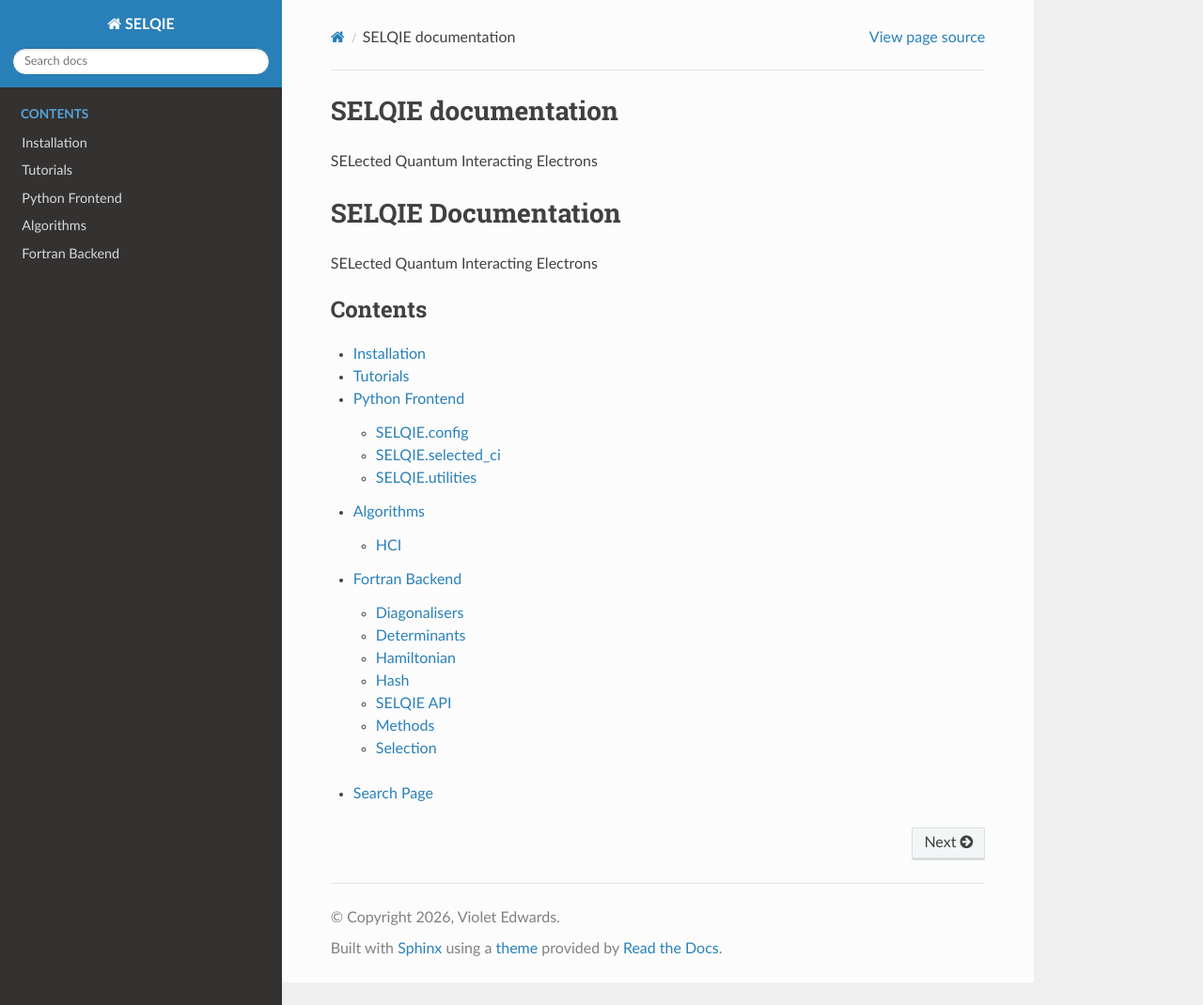
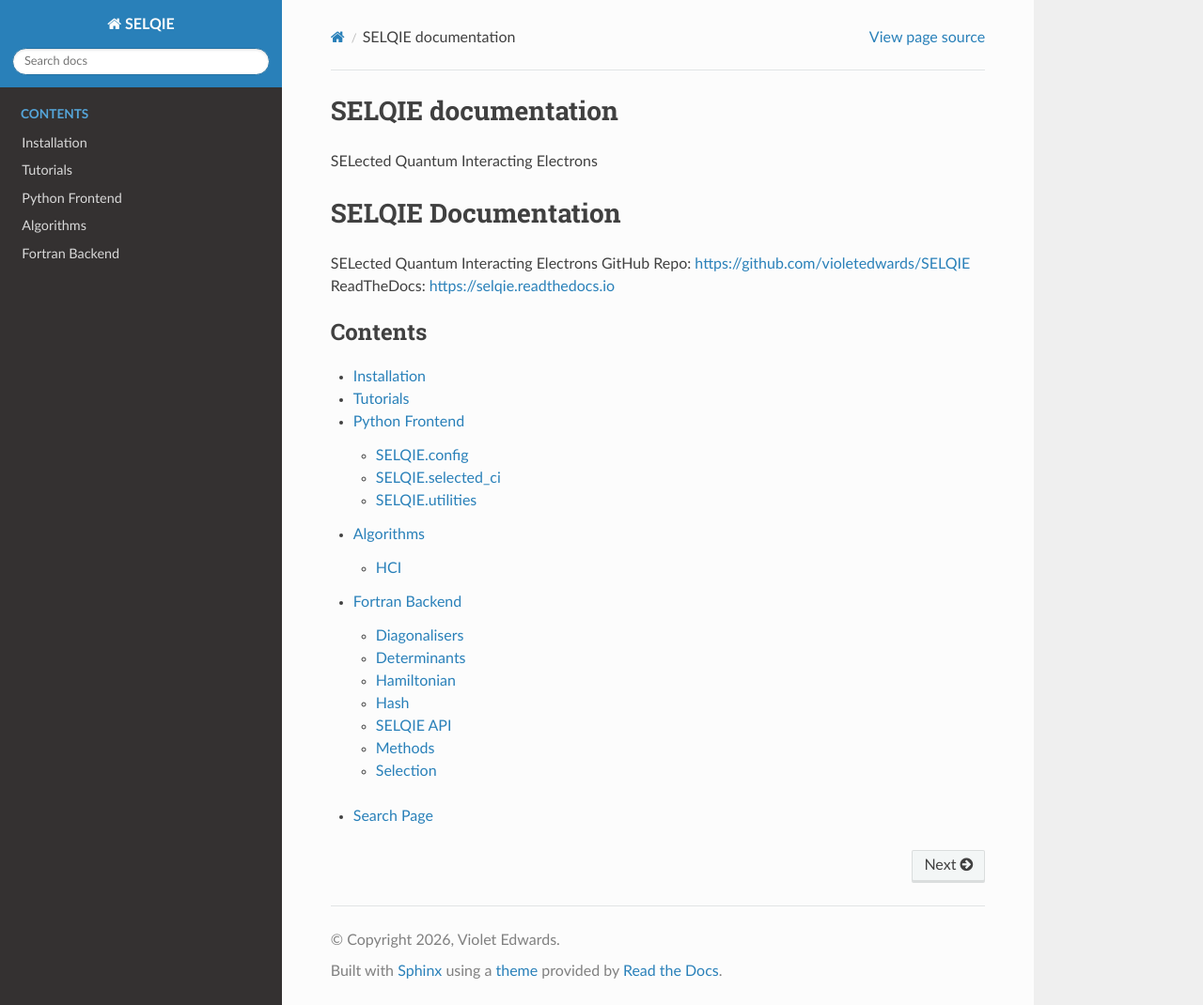
Before and after one commit to violetedwards/SELQIE, a Sphinx documentation site: the page built from docs/source/index.rst, in a window 1280 px wide and 1070 px high. Shown: the whole window at 94% size. Built offline with Sphinx 7.4.7 and the Read the Docs theme 3.1.0, drawn with Linux system fonts in a browser that asks for light colours.

```diff
--- a/docs/source/index.rst
+++ b/docs/source/index.rst
@@ -14,6 +14,8 @@ SELQIE Documentation
 ====================
 
 SELected Quantum Interacting Electrons
+GitHub Repo: https://github.com/violetedwards/SELQIE
+ReadTheDocs: https://selqie.readthedocs.io
 
 .. toctree::
    :maxdepth: 2
```
Also changed, not shown: README.md (+10 -1 lines), 6 other files.
